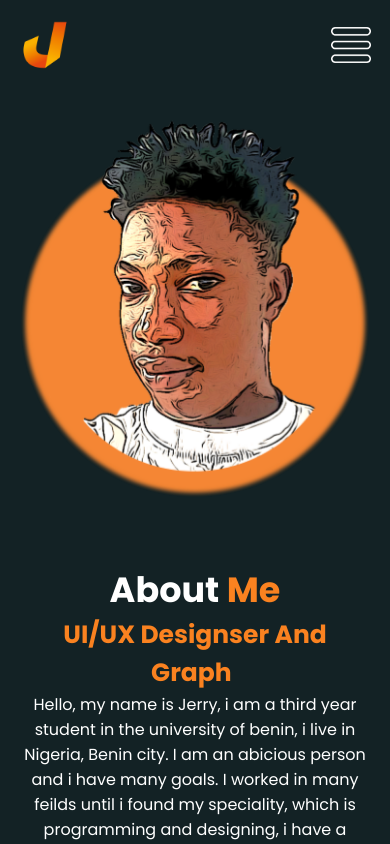
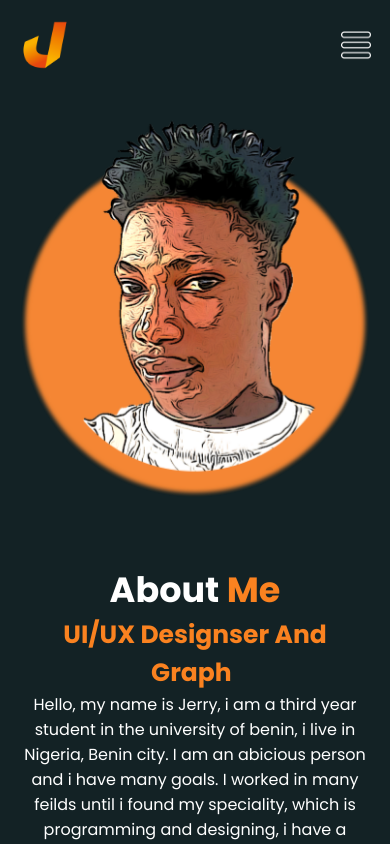
Before and after one commit to jerrydc565/Jerry-new-portfolio, a React (Vite) app: page /about-us in a window 390 px wide. Shown: the top 844 px of the page. Built offline with nearby package versions, Linux system fonts and the light colour scheme.

Commit message:
memesage

```diff
--- a/src/App.css
+++ b/src/App.css
@@ -24,6 +24,7 @@
   }
   .menu-bar {
     display: none;
+
   }
 }
 @media screen and (max-width: 480px) {
@@ -61,6 +62,7 @@
       .menu-bar {
       display: block;
       z-index: 999;
+      width: 30px;
 
     }
 
```
